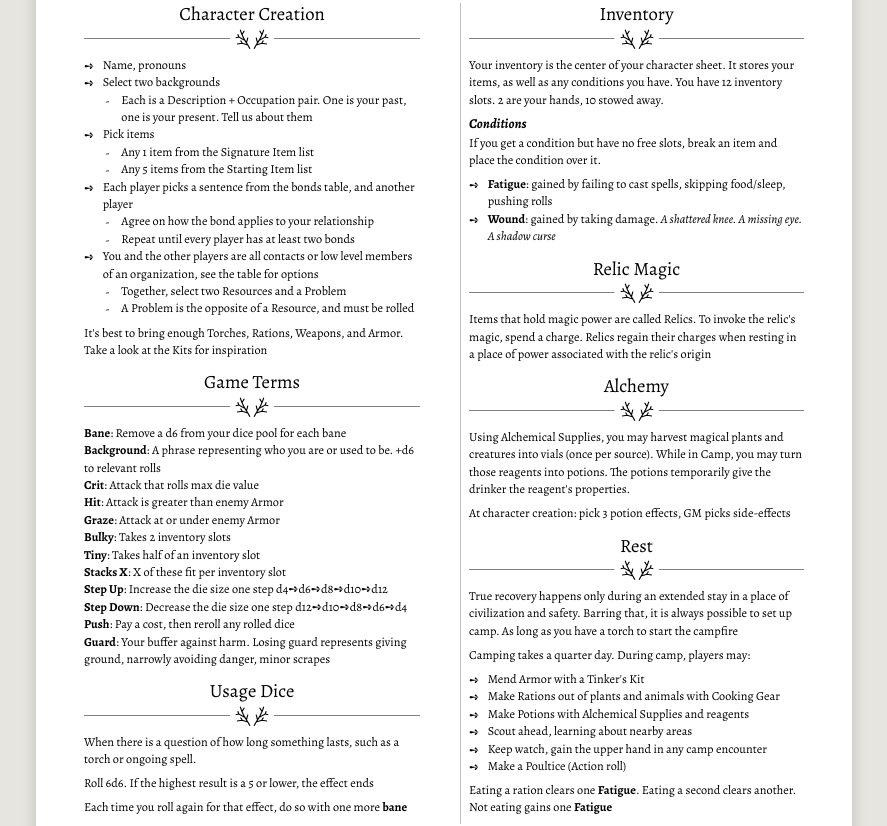
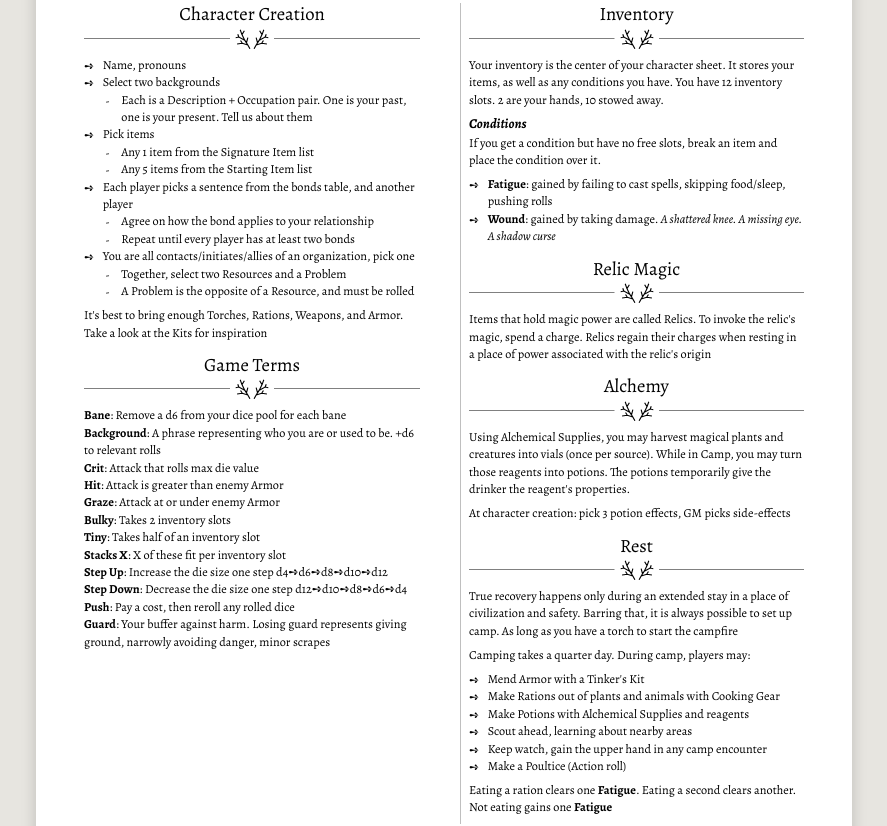
Before and after one commit to maxlebedev/quiver, a plain HTML site: page rules.html in a window 1280 px wide. Shown: the part 136-962 px from the top of the page, without its empty margins (196-1083 px from the left). Drawn offline with Linux system fonts and the light colour scheme.

Commit message:
move usage dice, org wording

```diff
--- a/rules.html
+++ b/rules.html
@@ -37,7 +37,7 @@
             <li>Repeat until every player has at least two bonds</li>
           </ul>
         </li>
-        <li>You and the other players are all contacts or low level members of an organization, see the table for options
+        <li>You are all contacts/initiates/allies of an organization, pick one
           <ul class="sub">
             <li>Together, select two Resources and a Problem</li>
             <li>A Problem is the opposite of a Resource, and must be rolled</li>
@@ -63,10 +63,6 @@
         <p><b>Guard</b>: Your buffer against harm. Losing guard represents giving ground, narrowly avoiding danger, minor scrapes</p>
       </div>
 
-      <h2>Usage Dice</h2>
-      <p>When there is a question of how long something lasts, such as a torch or ongoing spell.</p>
-      <p>Roll 6d6. If the highest result is a 5 or lower, the effect ends</p>
-      <p>Each time you roll again for that effect, do so with one more <b>bane</b></p>
     </div>
 
     <!-- RIGHT COLUMN -->
@@ -165,6 +161,11 @@
         <li>On a failure, the caster gains one <b>Fatigue</b></li>
         <li>The caster may gain another <b>Fatigue</b> to <b>push</b></li>
       </ul>
+
+      <h2>Usage Dice</h2>
+      <p>When there is a question of how long something lasts, such as a torch or ongoing spell.</p>
+      <p>Roll 6d6. If the highest result is a 5 or lower, the effect ends</p>
+      <p>Each time you roll again for that effect, do so with one more <b>bane</b></p>
     </div>
 
     <!-- RIGHT COLUMN -->
```
